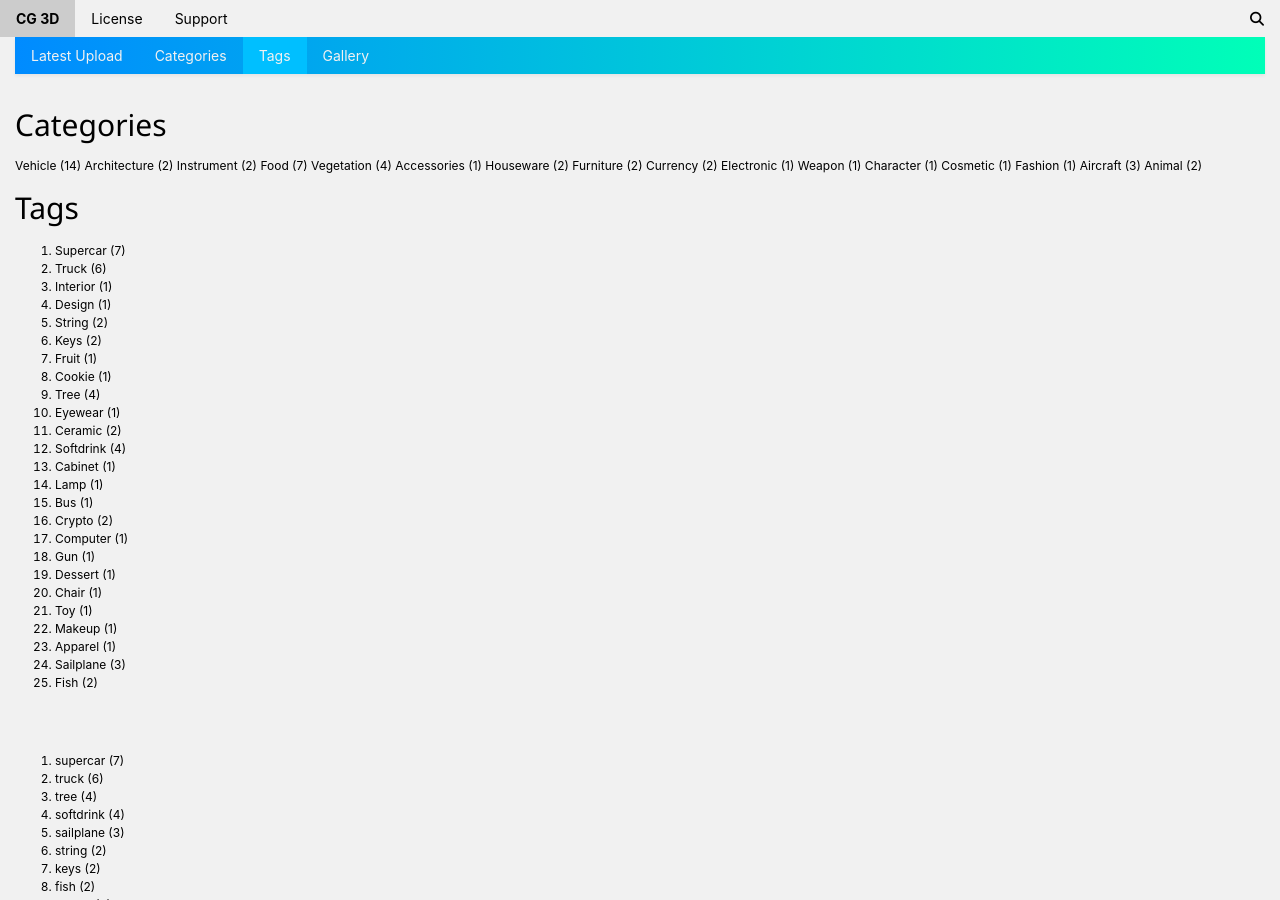
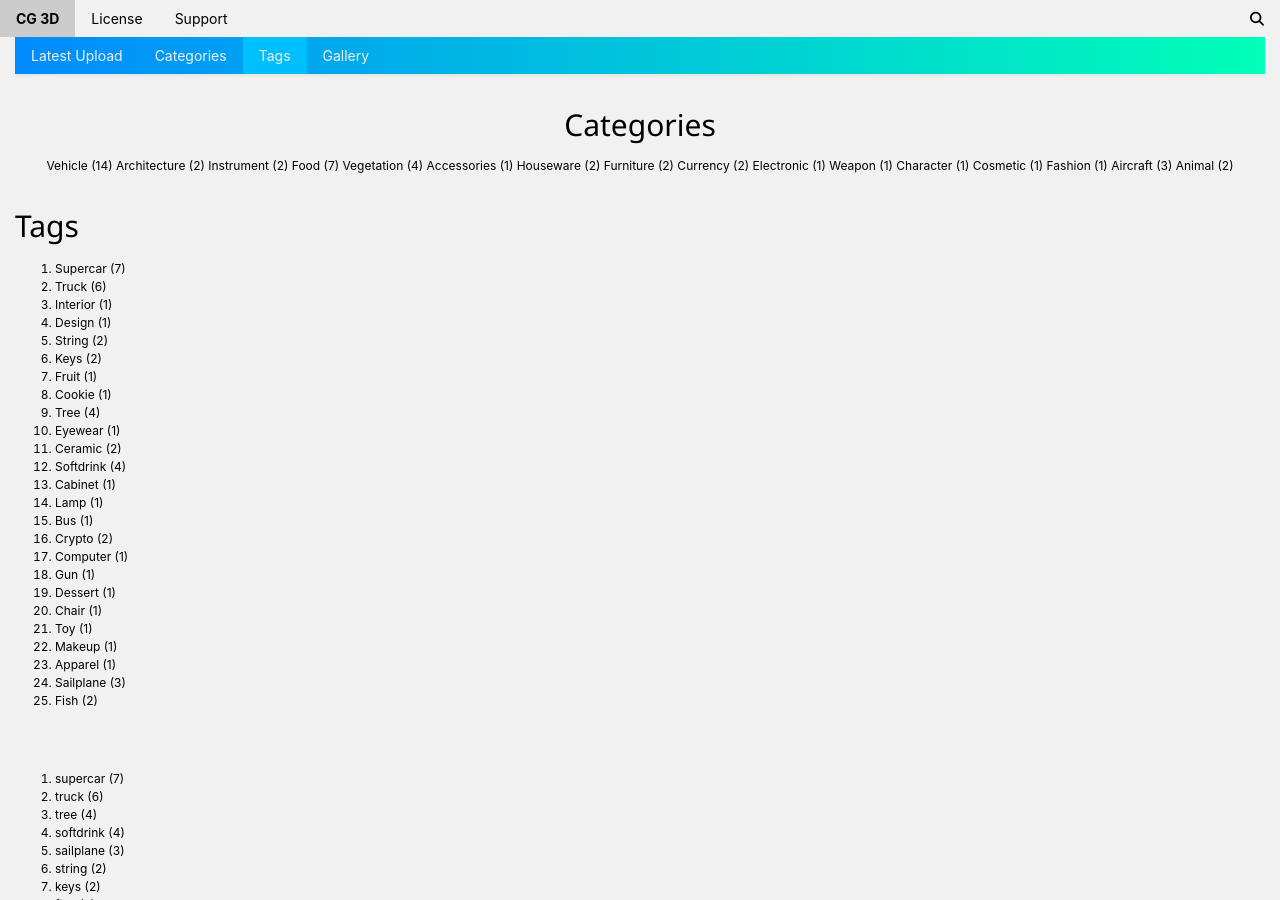
Before and after one commit to artslinux/zltzkjkl0emxcajsghsqi6wv479to0emgeyrcryesou, a Jekyll site: the page built from category.html, in a window 1280 px wide and 900 px high. Built offline with Jekyll 4.4.1, drawn with Linux system fonts in a browser that asks for light colours; nearby versions of some CDN libraries.

Commit message:
Update category.html

```diff
--- a/category.html
+++ b/category.html
@@ -10,6 +10,7 @@ title: Tags
     <a href="/gallery" class="bar-item button">Gallery</a>
   </div>
 <br/>
+<div id="cloud" style="text-align:center;">
 <h2>Categories</h2>
 {% assign categories = site.categories %}
   {% if categories.first[0] == null %}
@@ -22,6 +23,7 @@ title: Tags
     {% endfor %}
   {% endif %}
 {% assign categories = nil %}
+</div>
 <br/>
 <h2>Tags</h2>
 <ol>
```
